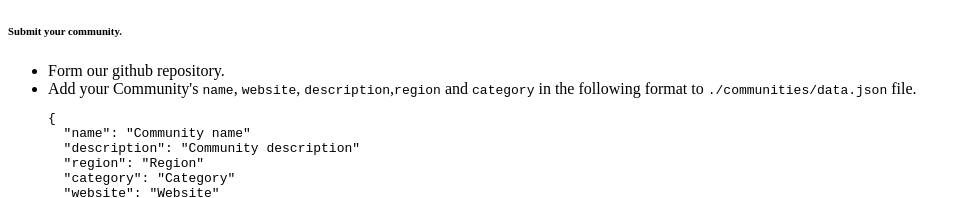
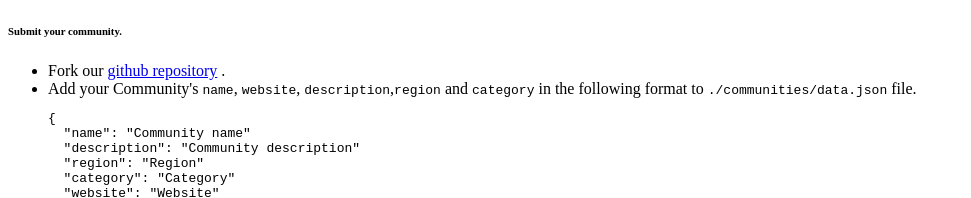
Before and after one commit to pr4j3sh/oscdb, a plain HTML site: page submit/index.html in a window 1280 px wide. Shown: the top 198 px of the page, without its empty margins (0-971 px from the left). Drawn offline with Linux system fonts and the light colour scheme; a script that the page names is missing.

Commit message:
fix: added link to repo on submit route

```diff
--- a/submit/index.html
+++ b/submit/index.html
@@ -7,7 +7,13 @@
       <main>
         <h6>Submit your community.</h6>
         <ul>
-          <li>Form our github repository.</li>
+          <li>
+            Fork our
+            <a href="https://github.com/pr4j3sh/oscdb" target="_blank"
+              >github repository</a
+            >
+            .
+          </li>
           <li>
             Add your Community's <code>name</code>, <code>website</code>,
             <code>description</code>,<code>region</code> and
```
